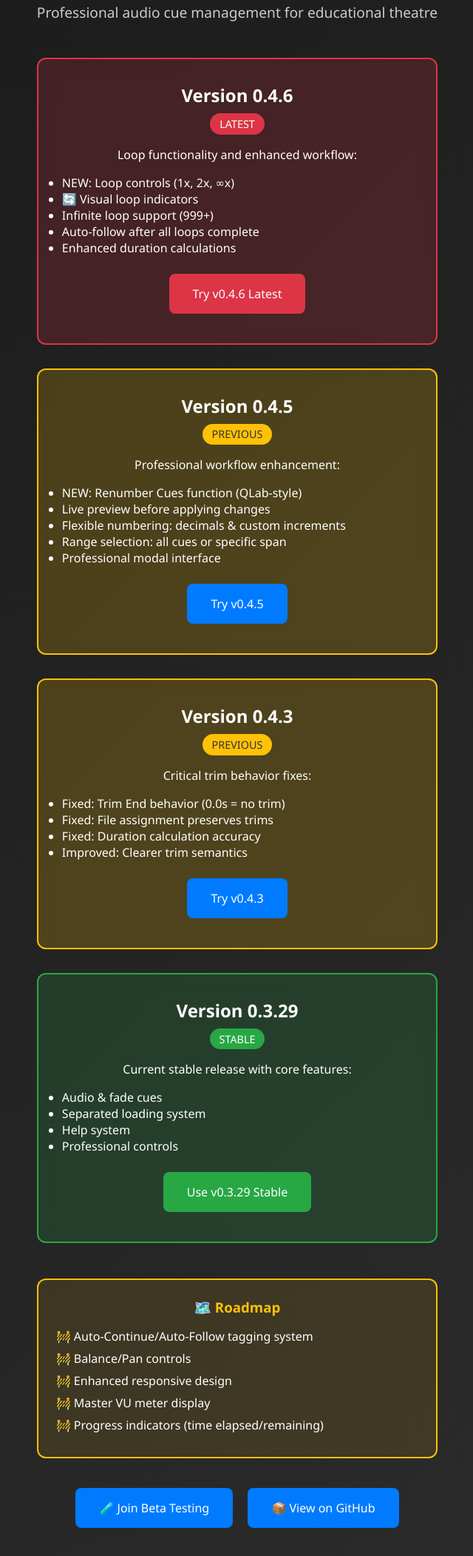
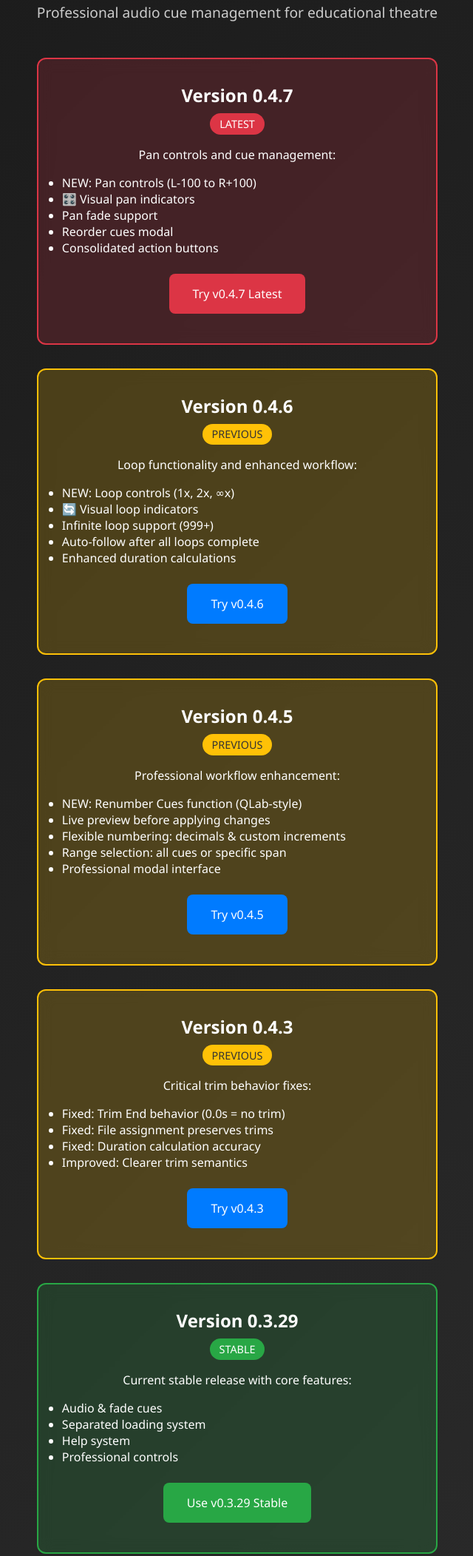
Before and after one commit to kevin-patrick/theatre-cue-player, a plain HTML site: page index.html in a window 1280 px wide. Shown: the part 181-2284 px from the top of the page at 74% size, without its empty margins (319-959 px from the left). Drawn offline with Linux system fonts and the light colour scheme.

Commit message:
Update index.html

```diff
--- a/index.html
+++ b/index.html
@@ -210,8 +210,22 @@
 
         <div class="version-grid">
                         <div class="version-card latest">
+                <div class="version-number">Version 0.4.7</div>
+                <div class="version-status status-latest">LATEST</div>
+                <p>Pan controls and cue management:</p>
+                <ul style="text-align: left; margin: 1rem 0;">
+                    <li>NEW: Pan controls (L-100 to R+100)</li>
+                    <li>🎛️ Visual pan indicators</li>
+                    <li>Pan fade support</li>
+                    <li>Reorder cues modal</li>
+                    <li>Consolidated action buttons</li>
+                </ul>
+                <a href="theatre-cue-player.html" class="btn btn-latest">Try v0.4.7 Latest</a>
+            </div>
+
+            <div class="version-card beta">
                 <div class="version-number">Version 0.4.6</div>
-                <div class="version-status status-latest">LATEST</div>
+                <div class="version-status status-beta">PREVIOUS</div>
                 <p>Loop functionality and enhanced workflow:</p>
                 <ul style="text-align: left; margin: 1rem 0;">
                     <li>NEW: Loop controls (1x, 2x, ∞x)</li>
@@ -220,7 +234,7 @@
                     <li>Auto-follow after all loops complete</li>
                     <li>Enhanced duration calculations</li>
                 </ul>
-                <a href="versions/v0.4.6/theatre-cue-player.html" class="btn btn-latest">Try v0.4.6 Latest</a>
+                <a href="versions/v0.4.6/theatre-cue-player.html" class="btn">Try v0.4.6</a>
             </div>
 
             <div class="version-card beta">
@@ -267,10 +281,10 @@
         <div class="roadmap">
             <h3>🗺️ Roadmap</h3>
             <ul>
-                <li>Auto-Continue/Auto-Follow tagging system</li>
-                <li>Balance/Pan controls</li>
-                <li>Enhanced responsive design</li>
-                <li>Master VU meter display</li>
+                <li>Keyboard shortcuts (Spacebar = GO)</li>
+                <li>Stop cues (dedicated cue type)</li>
+                <li>Cue notes/descriptions field</li>
+                <li>Master volume/pan controls</li>
                 <li>Progress indicators (time elapsed/remaining)</li>
             </ul>
         </div>
```
